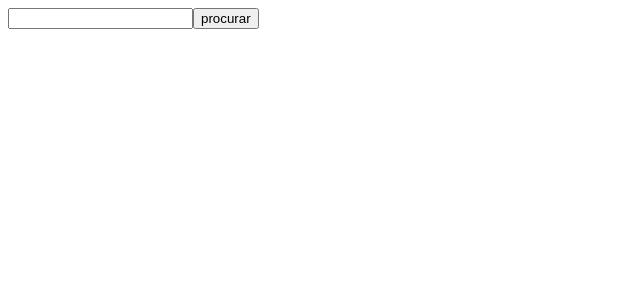
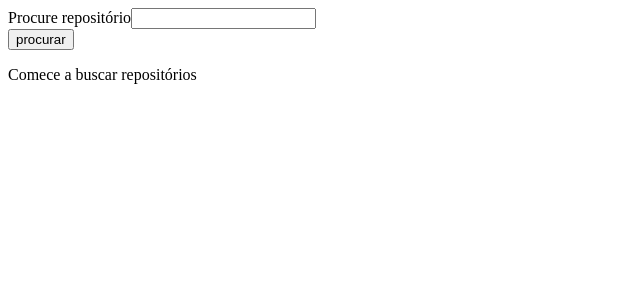
Before and after one commit to lucaspere/githubapp, a React app: page / in a window 1280 px wide. Shown: the top 300 px of the page, without its empty margins (0-640 px from the left). Built offline with nearby package versions, Linux system fonts and the light colour scheme; the HTML template or start-up script is replaced by a standard one.

Commit message:
adicionando a pasta utils e criando o api.js

```diff
--- a/client/src/components/GItHubForm.js
+++ b/client/src/components/GItHubForm.js
@@ -1,20 +1,15 @@
-import React, { useState, useEffect } from 'react';
-import axios from 'axios';
-import { items } from '../../../repositories.json';
+import React, { useState } from 'react';
+import { fetchRepos } from '../utils/api';
 
 
-const GitHubForm = (props) => {
+const GitHubForm = ({ setLoading, setRepos }) => {
 
    const [textInput, setTextInput] = useState('');
-
-   useEffect(() => {
-   }, [])
 
    const onSubmit = (e) => {
       e.preventDefault();
 
-      axios.get(`https://api.github.com/search/repositories?q=${textInput}`)
-         .then(({ data: { items } }) => props.setRepos(items)).catch(e => console.log(e))
+      fetchRepos(textInput, setLoading, setRepos)
 
    };
 
@@ -28,11 +23,15 @@ const GitHubForm = (props) => {
    return (
       <div>
          <form onSubmit={onSubmit}>
-            <input
-               type="text"
-               value={textInput}
-               onChange={onTextInputChange}
-            />
+            <div>
+               <label for="searchInput">Procure repositório</label>
+               <input
+                  id="searchInput"
+                  type="text"
+                  value={textInput}
+                  onChange={onTextInputChange}
+               />
+            </div>
             <button>procurar</button>
 
          </form>
--- a/client/src/components/GitHubDashboard.js
+++ b/client/src/components/GitHubDashboard.js
@@ -1,5 +1,4 @@
-import React, {useState, useEffect} from 'react';
-import axios from 'axios';
+import React, { useState, useEffect } from 'react';
 
 import GitHubForm from './GitHubForm';
 import GitHubList from './GitHubList';
@@ -8,11 +7,16 @@ import GitHubList from './GitHubList';
 const GitHubDashboard = () => {
 
    const [repos, setRepos] = useState([]);
+   const [loading, setLoading] = useState(false);
 
    return (
       <div>
-         <GitHubForm setRepos={setRepos} />
-         <GitHubList setRepos={setRepos} repos={repos} />
+         <GitHubForm setLoading={setLoading} setRepos={setRepos} />
+         {loading ? (
+            <div>buscando</div>
+         ) :
+            <GitHubList setRepos={setRepos} repos={repos} />
+         }
       </div>
    );
 };
--- a/client/src/components/GitHubList.js
+++ b/client/src/components/GitHubList.js
@@ -5,11 +5,13 @@ import Repository from './Repository';
 
 const ReposList = ({ repos, setRepos }) => {
 
+   if (!repos.length) {
 
+      return <p>Comece a buscar repositórios</p>
+   }
    return (
       <div>
          {repos.map(item => <Repository repos={repos} setRepos={setRepos} item={item} key={item.id} />)}
-
       </div>
    )
 }
--- /dev/null
+++ b/client/src/utils/api.js
@@ -0,0 +1,21 @@
+import axios from 'axios';
+
+export const fetchRepos = async (lookingFor, setLoading, setRepos) => {
+
+   const abortController = new AbortController();
+   const signal = abortController.signal;
+
+   try {
+      setLoading(true);
+
+      const { data: { items } } = await axios.get(`https://api.github.com/search/repositories?q=${lookingFor}`, { signal });
+
+      setRepos(items);
+      setLoading(false);
+
+      abortController.abort();
+
+   } catch (e) {
+      console.log(e);
+   }
+};
```
